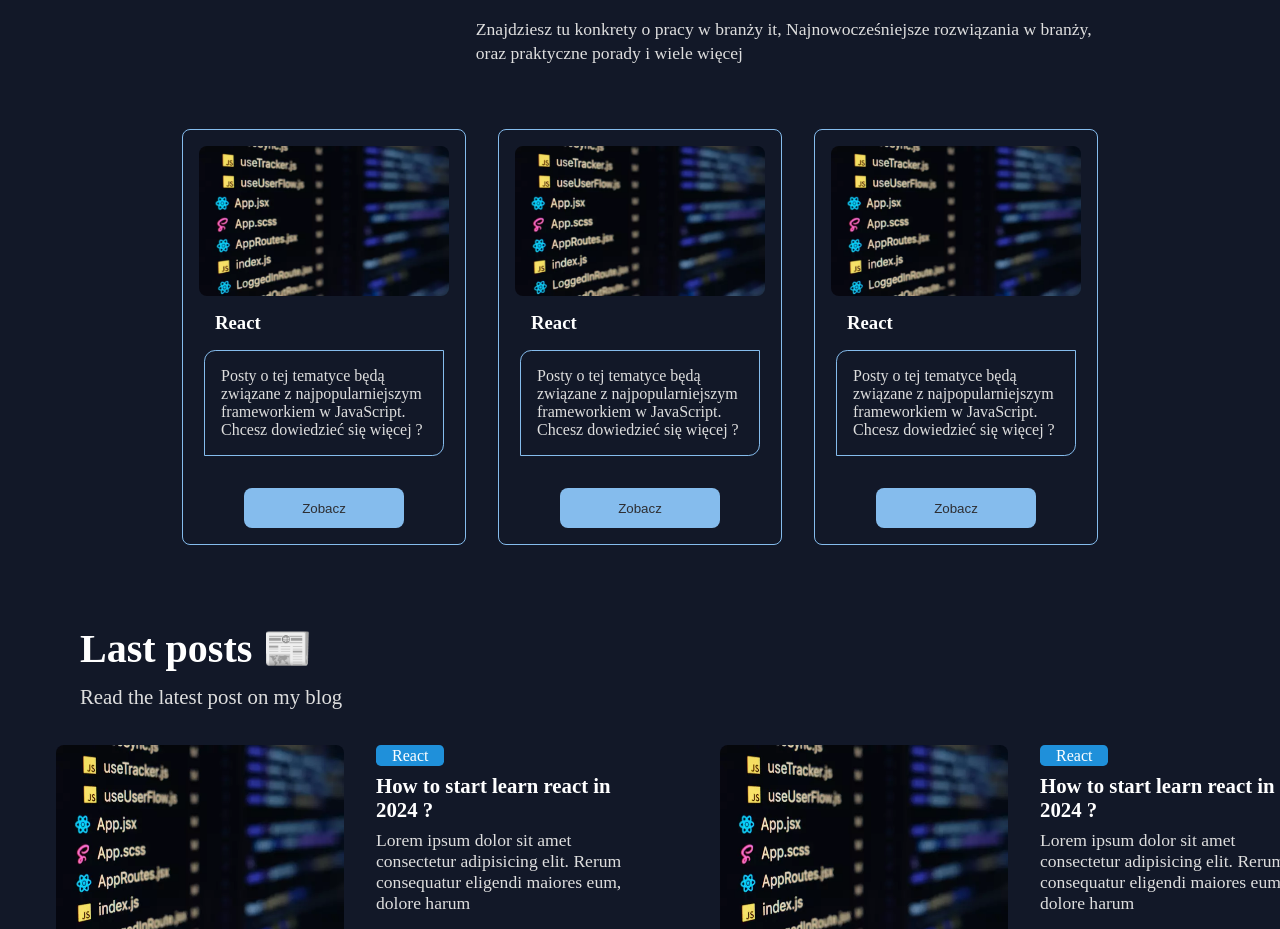
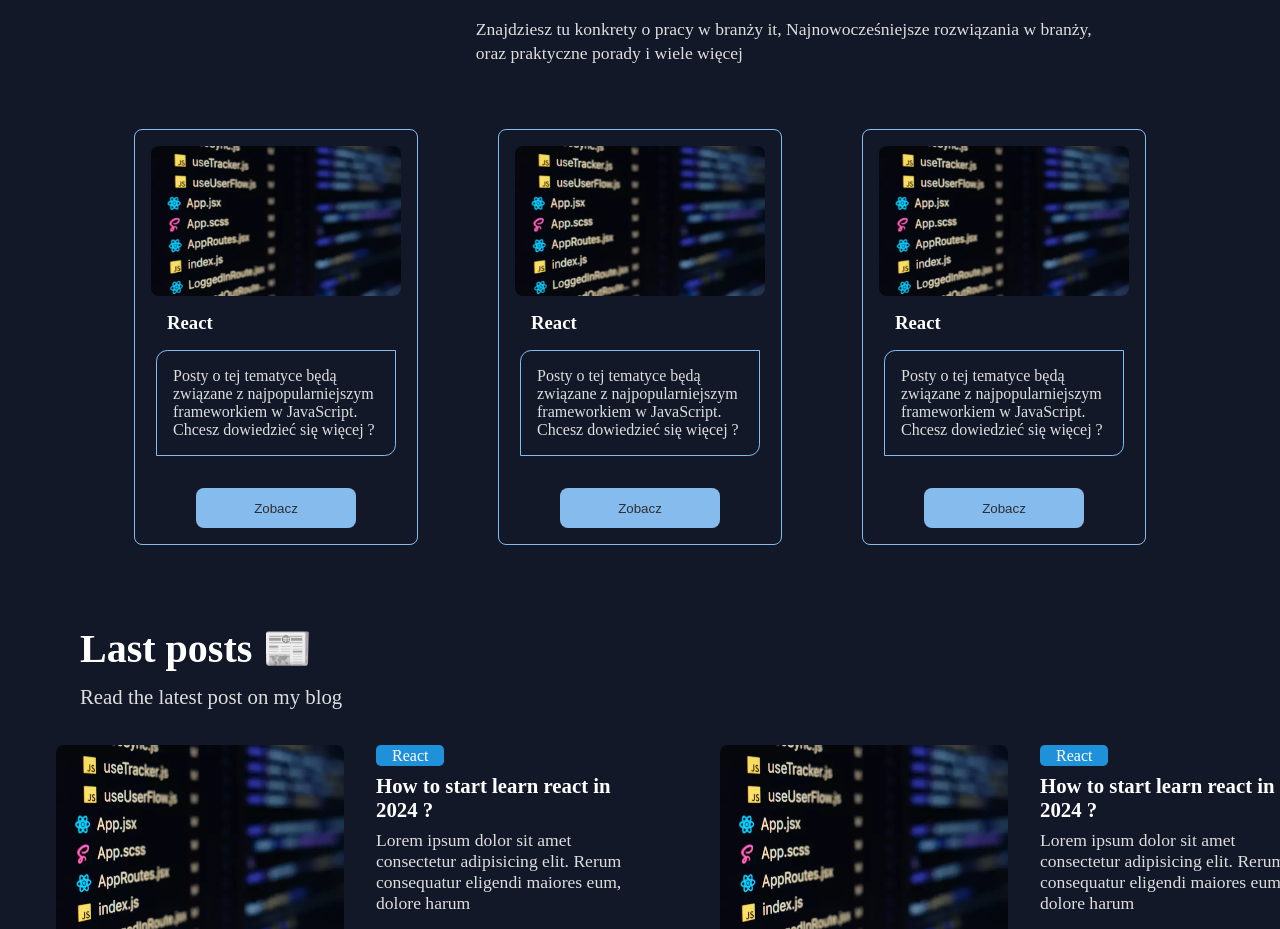
Before and after one commit to ol1mowski/SSR-Blog, a Next.js app: page / in a window 1280 px wide. Shown: the part 1726-2655 px from the top of the page. Built offline with nearby package versions, Linux system fonts and the light colour scheme; a web font is replaced by a local one.

Commit message:
[Category] style: improve RWD to desktop devices

```diff
--- a/Components/Category/Category.component.module.scss
+++ b/Components/Category/Category.component.module.scss
@@ -56,6 +56,10 @@
     gap: 2rem;
     @media screen and (min-width: $desktop) {
       flex-direction: row;
+      gap: 5rem;
+    }
+    @media screen and (min-width: $large-desktop) {
+      gap: 7rem;
     }
     &__wrapper {
       cursor: pointer;
@@ -64,7 +68,7 @@
       padding: 1rem;
       gap: 1rem;
       border-radius: 0.5rem;
-      transition: background-color, scale, .7s;
+      transition: background-color, scale, 0.7s;
       &__header {
         @include d-flex-column;
         gap: 1rem;
@@ -75,6 +79,9 @@
         &__title {
           margin-left: 1rem;
           color: $white-color;
+          @media screen and (min-width: $large-desktop) {
+            font-size: 2rem;
+          }
         }
       }
       &__description {
```
